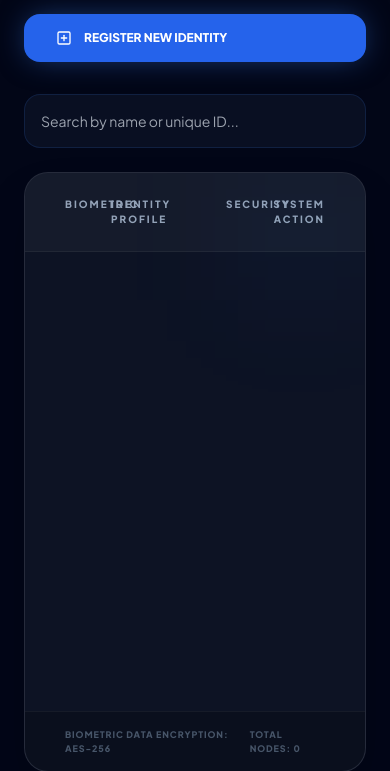
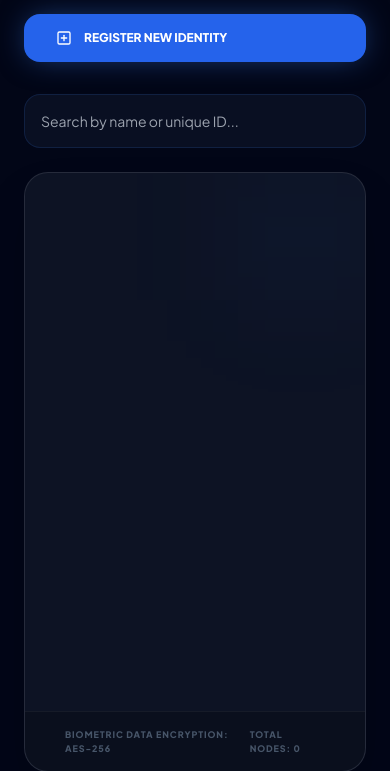
Before and after one commit to Dickybulin26/face_attendance_1kb04, a Flask app: page /daftar_user in a window 390 px wide. Shown: the part 162-933 px from the top of the page. Run offline with Flask 3, Linux system fonts and the light colour scheme; the visitor is signed in with stand-in values (Sample User, id 1); data that the repository does not hold is empty; some libraries are stand-ins or nearby versions.

Commit message:
fix: scanner for mobile
update: responsive data table on database page

```diff
--- a/static/scripts/script.js
+++ b/static/scripts/script.js
@@ -40,10 +40,10 @@ document.addEventListener("DOMContentLoaded", () => {
     mobileMenu.classList.toggle("hidden");
   }
 
-	document.addEventListener('click', (e) => {
-        if (mobileMenu && !mobileMenu.classList.contains('hidden')) {
+  document.addEventListener("click", (e) => {
+    if (mobileMenu && !mobileMenu.classList.contains("hidden")) {
       if (!mobileMenu.contains(e.target) && !mobileBtn.contains(e.target)) {
-                mobileMenu.classList.add('hidden');
+        mobileMenu.classList.add("hidden");
       }
     }
   });
@@ -165,12 +165,13 @@ function initScannerPage() {
   // --- Face Detection Setup ---
   if (typeof FaceDetection !== "undefined") {
     const faceDetection = new FaceDetection({
-			locateFile: file => `https://cdn.jsdelivr.net/npm/@mediapipe/face_detection/${file}`,
+      locateFile: (file) =>
+        `https://cdn.jsdelivr.net/npm/@mediapipe/face_detection/${file}`,
     });
 
     faceDetection.setOptions({ model: "short", minDetectionConfidence: 0.75 });
 
-		faceDetection.onResults(results => {
+    faceDetection.onResults((results) => {
       if (results.detections.length > 0) {
         const det = results.detections[0].boundingBox;
         const vW = video.offsetWidth;
@@ -179,7 +180,8 @@ function initScannerPage() {
         guideline.classList.remove("hidden");
         guideline.style.width = det.width * vW + "px";
         guideline.style.height = det.height * vH + "px";
-				guideline.style.left = vW - det.xCenter * vW - (det.width * vW) / 2 + "px";
+        guideline.style.left =
+          vW - det.xCenter * vW - (det.width * vW) / 2 + "px";
         guideline.style.top = det.yCenter * vH - (det.height * vH) / 2 + "px";
 
         if (!isProcessing) processScan(video, canvas);
@@ -188,12 +190,13 @@ function initScannerPage() {
       }
     });
 
+    const isMobile = window.innerWidth < 768;
     const camera = new Camera(video, {
       onFrame: async () => {
         await faceDetection.send({ image: video });
       },
-			width: 1280,
-			height: 720,
+      width: isMobile ? 720 : 1280,
+      height: isMobile ? 1280 : 720,
     });
     camera.start();
   }
@@ -256,14 +259,14 @@ function initScannerPage() {
       const d = await r.json();
       logsContainer.innerHTML = d
         .map(
-					l => `
+          (l) => `
                     <div class="p-3 bg-white/5 border border-white/5 rounded-xl flex items-center justify-between">
                         <div>
                             <p class="text-white font-bold text-xs uppercase">${l.nama}</p>
                             <p class="text-[9px] text-slate-400 font-bold">${l.waktu}</p>
                         </div>
                     </div>
-                `,
+                `
         )
         .join("");
     } catch (e) {
@@ -318,18 +321,35 @@ function initRegistrationPage() {
   window.startCam = async function () {
     try {
       if (stream) stopCam();
-			stream = await navigator.mediaDevices.getUserMedia({
-				video: { width: 1280, height: 720, facingMode: "user" },
-			});
+
+      // Responsive Constraints
+      const isMobile = window.innerWidth < 768;
+      const constraints = {
+        video: {
+          facingMode: "user",
+          width: isMobile ? { ideal: 720 } : { ideal: 1280 },
+          height: isMobile ? { ideal: 1280 } : { ideal: 720 },
+        },
+      };
+
+      stream = await navigator.mediaDevices.getUserMedia(constraints);
       if (video) video.srcObject = stream;
     } catch (e) {
       console.error("Kamera error", e);
+      Swal.fire({
+        icon: "error",
+        title: "Akses Kamera Gagal",
+        text: "Pastikan izin kamera aktif dan tidak sedang digunakan aplikasi lain.",
+        background: "#0f172a",
+        color: "#fff",
+        confirmButtonColor: "#3b82f6",
+      });
     }
   };
 
   window.stopCam = function () {
     if (stream) {
-			stream.getTracks().forEach(t => t.stop());
+      stream.getTracks().forEach((t) => t.stop());
       stream = null;
     }
   };
@@ -337,7 +357,7 @@ function initRegistrationPage() {
   window.previewFile = function (input) {
     if (input.files && input.files[0]) {
       const reader = new FileReader();
-			reader.onload = e => {
+      reader.onload = (e) => {
         document.getElementById("imgPrev").src = e.target.result;
         document.getElementById("previewContainer").classList.remove("hidden");
         document.getElementById("placeholderUp").classList.add("hidden");
@@ -348,7 +368,16 @@ function initRegistrationPage() {
 
   window.submitData = async function () {
     const nama = document.getElementById("nama").value.trim();
-		if (!nama) return alert("Isi nama dulu!");
+    if (!nama) {
+      return Swal.fire({
+        icon: "warning",
+        title: "Validasi Gagal",
+        text: "Silahkan isi nama lengkap terlebih dahulu!",
+        background: "#0f172a",
+        color: "#fff",
+        confirmButtonColor: "#3b82f6",
+      });
+    }
 
     let imgBase64 = "";
     const btn = document.getElementById("btnSubmit");
@@ -366,7 +395,16 @@ function initRegistrationPage() {
       imgBase64 = document.getElementById("imgPrev").src;
     }
 
-		if (!imgBase64 || imgBase64.includes("window.location")) return alert("Foto tidak ada!");
+    if (!imgBase64 || imgBase64.includes("window.location")) {
+      return Swal.fire({
+        icon: "warning",
+        title: "Foto Belum Ada",
+        text: "Silahkan ambil foto atau upload gambar dulu!",
+        background: "#0f172a",
+        color: "#fff",
+        confirmButtonColor: "#3b82f6",
+      });
+    }
 
     // START LOADING
     btn.disabled = true;
@@ -386,13 +424,37 @@ function initRegistrationPage() {
       const d = await r.json();
 
       if (d.status === "success") {
+        Swal.fire({
+          icon: "success",
+          title: "Berhasil!",
+          text: "Data wajah berhasil didaftarkan.",
+          showConfirmButton: false,
+          timer: 1500,
+          background: "#0f172a",
+          color: "#fff",
+        }).then(() => {
           window.location.href = "/daftar_user";
+        });
       } else {
-				alert("Gagal: " + d.message);
+        Swal.fire({
+          icon: "error",
+          title: "Gagal",
+          text: "Pastikan izin kamera aktif dan tidak sedang digunakan aplikasi lain.",
+          background: "#0f172a",
+          color: "#fff",
+          confirmButtonColor: "#3b82f6",
+        });
         window.resetBtn();
       }
     } catch (e) {
-			alert("Kesalahan koneksi.");
+      Swal.fire({
+        icon: "error",
+        title: "System Error",
+        text: "Gagal terhubung ke server.",
+        background: "#0f172a",
+        color: "#fff",
+        confirmButtonColor: "#3b82f6",
+      });
       window.resetBtn();
     }
   };
@@ -420,8 +482,8 @@ function initHistoryPage() {
   window.deleteLog = function (logId) {
     if (!confirm("Hapus data ini dari riwayat?")) return;
     fetch(`/delete_log/${logId}`, { method: "POST" })
-			.then(r => r.json())
-			.then(d => {
+      .then((r) => r.json())
+      .then((d) => {
         if (d.status === "success") {
           const card = document.getElementById(`log-${logId}`);
           // Animasi hapus
@@ -430,7 +492,8 @@ function initHistoryPage() {
             card.style.opacity = "0";
             setTimeout(() => {
               card.remove();
-							if (window.calendarInstance) window.calendarInstance.refetchEvents();
+              if (window.calendarInstance)
+                window.calendarInstance.refetchEvents();
             }, 300);
           }
         }
@@ -449,11 +512,11 @@ function initHistoryPage() {
   const noLogsFound = document.getElementById("noLogsFound");
 
   if (searchInput) {
-		searchInput.addEventListener("input", e => {
+    searchInput.addEventListener("input", (e) => {
       const term = e.target.value.toLowerCase();
       let hasVisible = false;
 
-			tableRows.forEach(row => {
+      tableRows.forEach((row) => {
         const text = row.innerText.toLowerCase();
         const match = text.includes(term);
         row.style.display = match ? "" : "none";
@@ -502,7 +565,7 @@ function initHistoryPage() {
         };
       },
 
-			eventDidMount: info => {
+      eventDidMount: (info) => {
         if (typeof lucide !== "undefined") lucide.createIcons();
 
         // Highlight Day Cell if it has events
@@ -514,7 +577,9 @@ function initHistoryPage() {
           const eventProps = info.event.extendedProps;
 
           // Attach Hover to the CELL (td), not just the event anchor
-					dayCell.addEventListener("mouseenter", () => showTooltip(eventProps, dayCell));
+          dayCell.addEventListener("mouseenter", () =>
+            showTooltip(eventProps, dayCell)
+          );
           dayCell.addEventListener("mouseleave", () => hideTooltip());
         }
       },
@@ -528,19 +593,21 @@ function initHistoryPage() {
       const nameEl = document.getElementById("tooltip-name");
       const contentEl = document.getElementById("tooltip-time");
 
-			if (nameEl) nameEl.innerText = props.is_admin ? "Rekap Harian" : props.nama;
+      if (nameEl)
+        nameEl.innerText = props.is_admin ? "Rekap Harian" : props.nama;
 
       if (contentEl) {
         if (props.is_admin) {
           let html = "";
-					(props.users || []).forEach(u => {
+          (props.users || []).forEach((u) => {
             html += `
                         <div class="flex justify-between items-center text-[10px] text-slate-300">
                             <span>${u.nama}</span>
                             <span class="font-mono text-blue-400">${u.waktu}</span>
                         </div>`;
           });
-					contentEl.innerHTML = html || '<span class="text-slate-500 text-[10px]">Kosong</span>';
+          contentEl.innerHTML =
+            html || '<span class="text-slate-500 text-[10px]">Kosong</span>';
         } else {
           contentEl.innerHTML = `<div class="text-xs text-slate-400">Waktu Absen: <span class="text-white font-mono">${props.waktu}</span></div>`;
         }
@@ -551,7 +618,8 @@ function initHistoryPage() {
         const rect = targetEl.getBoundingClientRect();
         // Center tooltip above the CELL
         const top = rect.top + window.scrollY - tooltip.offsetHeight - 10;
-				const left = rect.left + window.scrollX + rect.width / 2 - tooltip.offsetWidth / 2;
+        const left =
+          rect.left + window.scrollX + rect.width / 2 - tooltip.offsetWidth / 2;
 
         tooltip.style.top = `${top}px`;
         tooltip.style.left = `${left}px`;
@@ -578,10 +646,10 @@ function initUserDatabasePage() {
       const term = e.target.value.toLowerCase();
       let hasMatch = false;
 
-			userRows.forEach(row => {
+      userRows.forEach((row) => {
         const data = row.getAttribute("data-search");
         if (data.includes(term)) {
-					row.style.display = "grid";
+          row.style.removeProperty("display");
           hasMatch = true;
         } else {
           row.style.display = "none";
@@ -628,7 +696,7 @@ function initUserDatabasePage() {
       method: "POST",
       headers: { "Content-Type": "application/json" },
       body: JSON.stringify({ nama: newName }),
-		}).then(res => {
+    }).then((res) => {
       if (res.ok) {
         const label = document.getElementById(`name-${id}`);
         label.classList.add("text-emerald-400");
@@ -641,7 +709,7 @@ function initUserDatabasePage() {
 
   window.deleteUser = function (id) {
     if (confirm("WARNING: Permanent deletion of biometric data. Proceed?")) {
-			fetch(`/delete_user/${id}`, { method: "POST" }).then(res => {
+      fetch(`/delete_user/${id}`, { method: "POST" }).then((res) => {
         if (res.ok) {
           const row = document.getElementById(`row-${id}`);
           row.style.transform = "translateX(50px)";
--- a/templates/daftar_user.html
+++ b/templates/daftar_user.html
@@ -46,7 +46,7 @@
     ></div>
 
     <div
-      class="grid grid-cols-12 gap-4 px-10 py-6 border-b border-white/5 bg-white/[0.03] text-[10px] font-black uppercase tracking-[0.2em] text-slate-400"
+      class="hidden md:grid grid-cols-12 gap-4 px-10 py-6 border-b border-white/5 bg-white/[0.03] text-[10px] font-black uppercase tracking-[0.2em] text-slate-400"
     >
       <div class="col-span-2">Biometric</div>
       <div class="col-span-5">Identity Profile</div>
@@ -60,10 +60,12 @@
         <div
           id="row-{{ user._id }}"
           data-search="{{ user.nama|lower }} {{ (user._id|string)[-8:]|lower }}"
-          class="user-row grid grid-cols-12 gap-4 items-center px-6 py-4 rounded-2xl border border-white/5 bg-slate-900/20 backdrop-blur-sm group"
+          class="user-row flex flex-col md:grid md:grid-cols-12 gap-4 items-center px-6 py-4 rounded-2xl border border-white/5 bg-slate-900/20 backdrop-blur-sm group"
         >
-          <div class="col-span-2">
-            <div class="relative w-14 h-14">
+          <div
+            class="w-full md:col-span-2 flex justify-center md:justify-start"
+          >
+            <div class="relative w-20 h-20 md:w-14 md:h-14">
               <div
                 class="absolute inset-0 bg-blue-500/20 rounded-xl blur-md opacity-0 group-hover:opacity-100 transition-opacity"
               ></div>
@@ -86,17 +88,21 @@
             </div>
           </div>
 
-          <div class="col-span-5">
-            <div class="flex items-center gap-2">
+          <div class="w-full md:col-span-5 text-center md:text-left">
+            <div
+              class="flex flex-col md:block items-center md:items-start gap-2"
+            >
               <span
                 id="name-{{ user._id }}"
-                class="text-base font-bold text-white outline-none focus:text-blue-400 focus:bg-blue-500/10 px-1 rounded-lg transition-all"
+                class="text-lg md:text-base font-bold text-white outline-none focus:text-blue-400 focus:bg-blue-500/10 px-1 rounded-lg transition-all"
                 contenteditable="false"
                 spellcheck="false"
                 >{{ user.nama }}</span
               >
             </div>
-            <div class="flex items-center gap-2 mt-1">
+            <div
+              class="flex items-center justify-center md:justify-start gap-2 mt-2 md:mt-1"
+            >
               <span
                 class="text-[9px] text-blue-500/60 font-mono tracking-tighter uppercase font-bold"
                 >Encrypted ID:</span
@@ -107,7 +113,7 @@
             </div>
           </div>
 
-          <div class="col-span-2 flex justify-center">
+          <div class="w-full md:col-span-2 flex justify-center">
             <div
               class="flex items-center gap-2 px-3 py-1.5 rounded-full bg-emerald-500/5 border border-emerald-500/20"
             >
@@ -121,7 +127,9 @@
             </div>
           </div>
 
-          <div class="col-span-3 flex justify-end gap-3">
+          <div
+            class="w-full md:col-span-3 flex justify-center md:justify-end gap-3 pt-2 md:pt-0 border-t border-white/5 md:border-t-0 mt-2 md:mt-0"
+          >
             <button
               onclick="toggleEdit('{{ user._id }}')"
               id="btn-edit-{{ user._id }}"
@@ -129,7 +137,7 @@
             >
               <i
                 id="icon-edit-{{ user._id }}"
-                data-lucide="terminal"
+                data-lucide="edit"
                 class="w-4 h-4"
               ></i>
               <i
@@ -143,7 +151,7 @@
               onclick="deleteUser('{{ user._id }}')"
               class="w-10 h-10 flex items-center justify-center rounded-xl bg-white/5 text-slate-400 border border-white/5 hover:border-red-500/50 hover:text-red-500 hover:bg-red-500/5 transition-all"
             >
-              <i data-lucide="shield-off" class="w-4 h-4"></i>
+              <i data-lucide="trash" class="w-4 h-4"></i>
             </button>
           </div>
         </div>
--- a/templates/index.html
+++ b/templates/index.html
@@ -9,7 +9,7 @@ endblock %} {% block head %}
   <div class="w-full flex flex-col lg:grid lg:grid-cols-12 gap-6">
     <div class="lg:col-span-8 relative order-1">
       <div
-        class="video-container aspect-video shadow-2xl rounded-2xl overflow-hidden relative"
+        class="video-container aspect-square lg:aspect-video shadow-2xl rounded-2xl overflow-hidden relative"
       >
         <div
           class="absolute top-4 left-4 z-50 bg-black/60 backdrop-blur-md p-2 px-3 rounded-xl flex items-center gap-2 border border-white/10"
```
Also changed, not shown: templates/tambah_wajah.html (+5 -3 lines), known_faces/TestMobile.jpg (added). Lines whose indentation alone changed are shown as unchanged.
